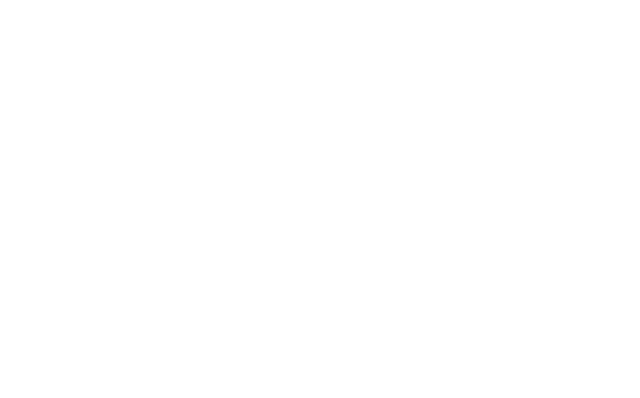
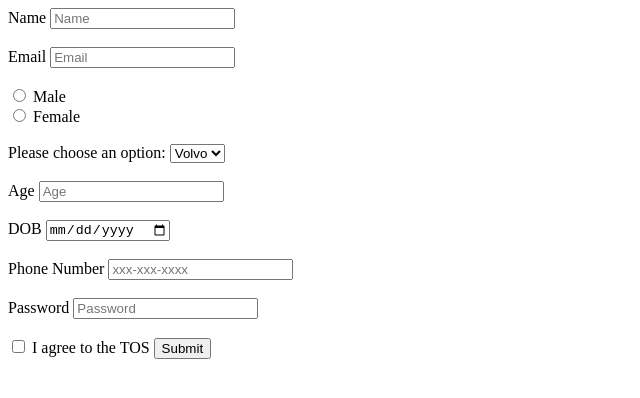
Before and after one commit to acciojob/signup-form-car-Mansi-sketch, a website: page main.html in a window 1280 px wide. Shown: the whole page, without its empty margins (0-640 px from the left). Drawn offline with Linux system fonts and the light colour scheme.

Commit message:
created a submission

```diff
--- a/main.html
+++ b/main.html
@@ -7,6 +7,35 @@
 </head>
 
 <body>
+	<form method="post">
+		<label for="name">Name</label>
+		<input type="text" id="name" placeholder="Name" required><br><br>
+		<label for="email">Email</label>
+		<input type="email" id="email" placeholder="Email" required><br><br>
+		<input type="radio" id="gender_m" name="gender" value="Male">
+		<label for="gender_m">Male</label><br>
+		<input type="radio" id="gender_f" name="gender" value="Female">
+		<label for="gender_f">Female</label><br><br>
+		<label for="cars">Please choose an option:</label>
+		<select id="cars" name="cars" placeholder="Please choose an option" required>
+		  <option value="volvo">Volvo</option>
+		  <option value="saab">Saab</option>
+		  <option value="fiat">Fiat</option>
+		  <option value="audi">Audi</option>
+		</select><br><br>
+		<label for="age">Age</label>
+		<input type="number" id="age" required placeholder="Age"><br><br>
+		<label for="dob">DOB</label>
+		<input type="date" id="dob" required><br><br>
+		<label for="tel">Phone Number</label>
+		<input type="tel" id="tel" placeholder="xxx-xxx-xxxx"><br><br>
+		<label for="password">Password</label>
+		<input type="password" required id="password" placeholder="Password"><br><br>
+		<input type="checkbox" id="tos" required>
+		<label for="tos">I agree to the TOS</label>
+		<button type="submit">Submit</button>
+	</form>
+
 	<!-- the entire body must be written by student -->
     <script type="text/javascript" src="./script.js">
 </script>
```
